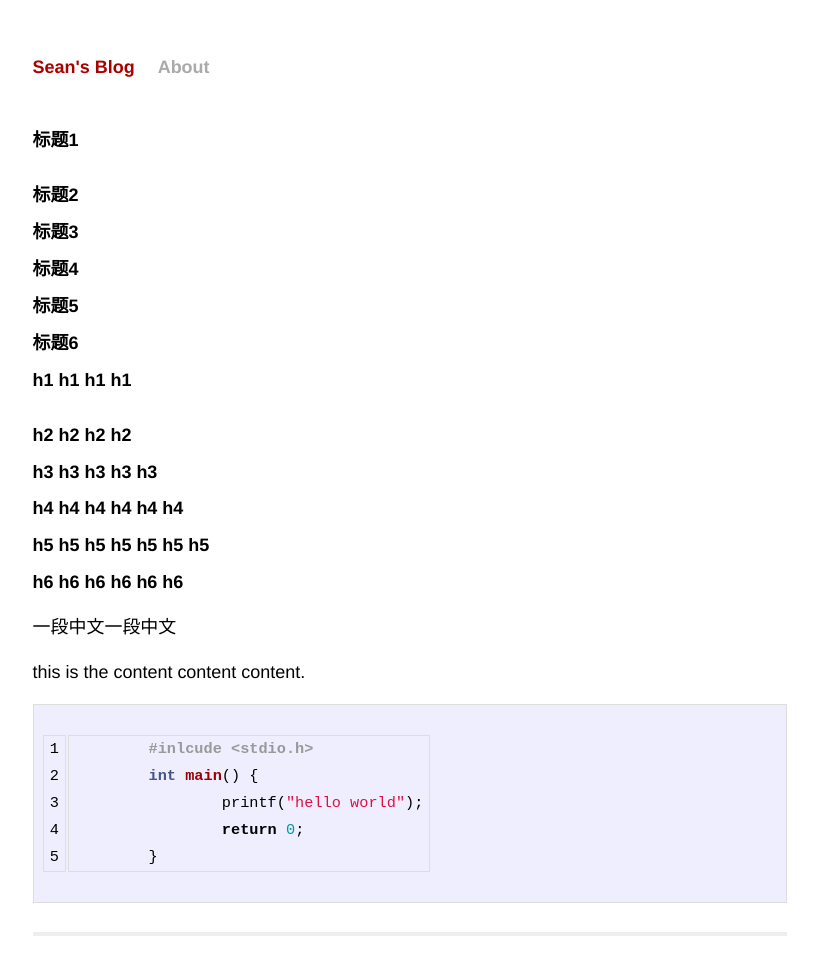
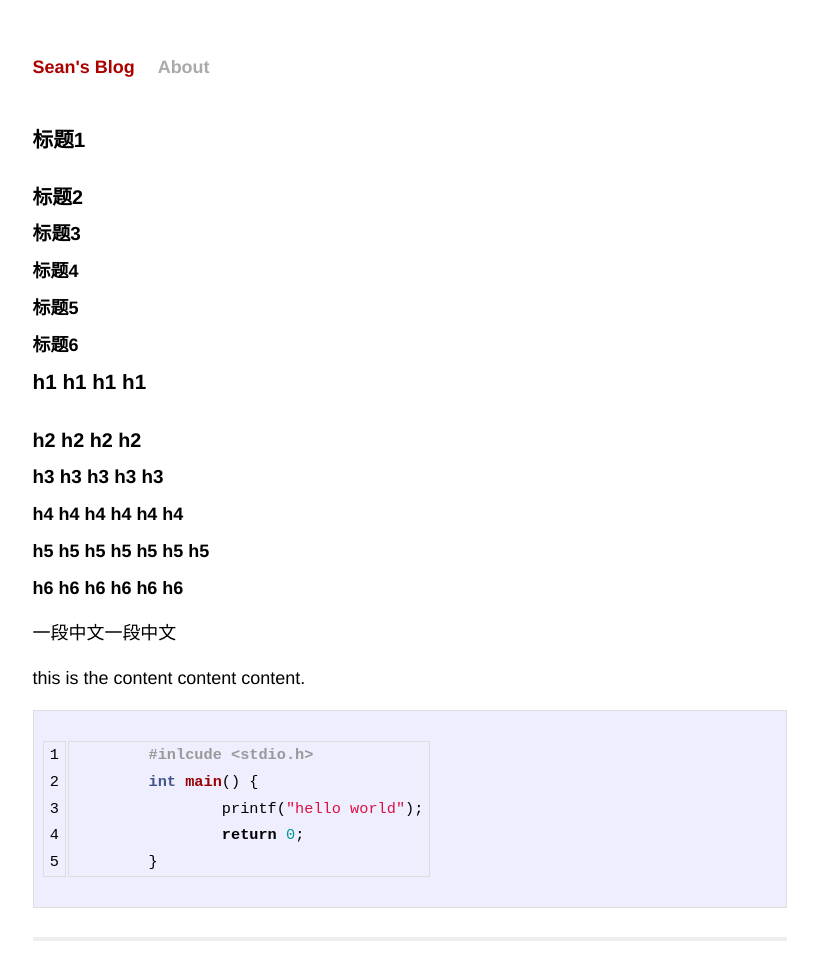
Before and after one commit to coredux/coredux.github.io, a Jekyll site: the page built from about/index.md, in a window 1280 px wide. Shown: the whole page, without its empty margins (230-1048 px from the left). Built offline with Jekyll 4.4.1, drawn with Linux system fonts in a browser that asks for light colours; Markdown is read by kramdown in place of the engine named in the settings.

Commit message:
h1 115% h2 110% h3 105%

```diff
--- a/css/screen.css
+++ b/css/screen.css
@@ -22,12 +22,21 @@ body {
   text-align: center;
 }
 
-h1, h2, h3, h4, h5, h6 {
+h4, h5, h6 {
   font-size: 100%;
 }
 
 h1 {
+  font-size: 115%;
   margin-bottom: 1em;
+}
+
+h2 {
+  font-size: 110%;
+}
+
+h3 {
+  font-size: 105%;
 }
 
 p {
```
